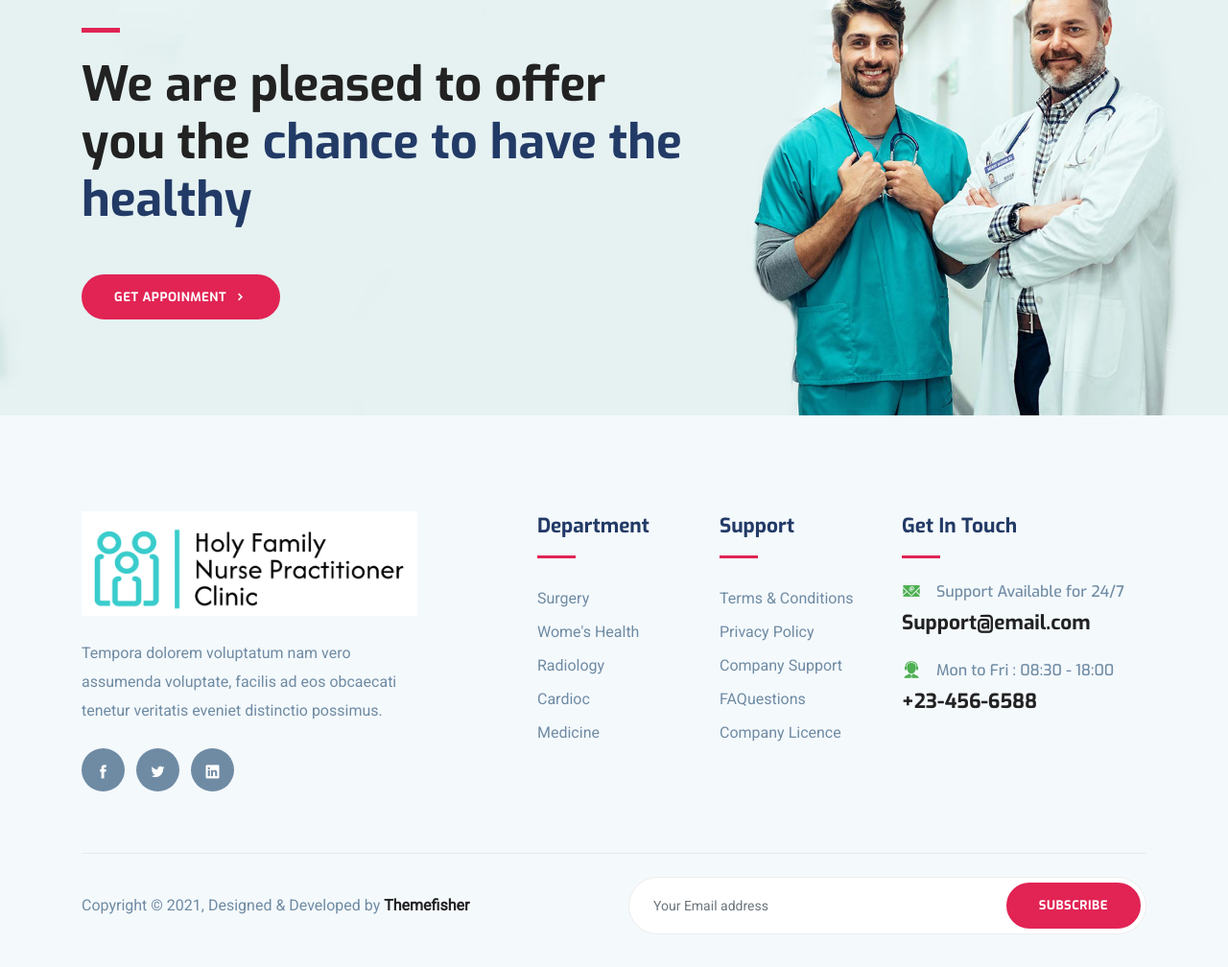
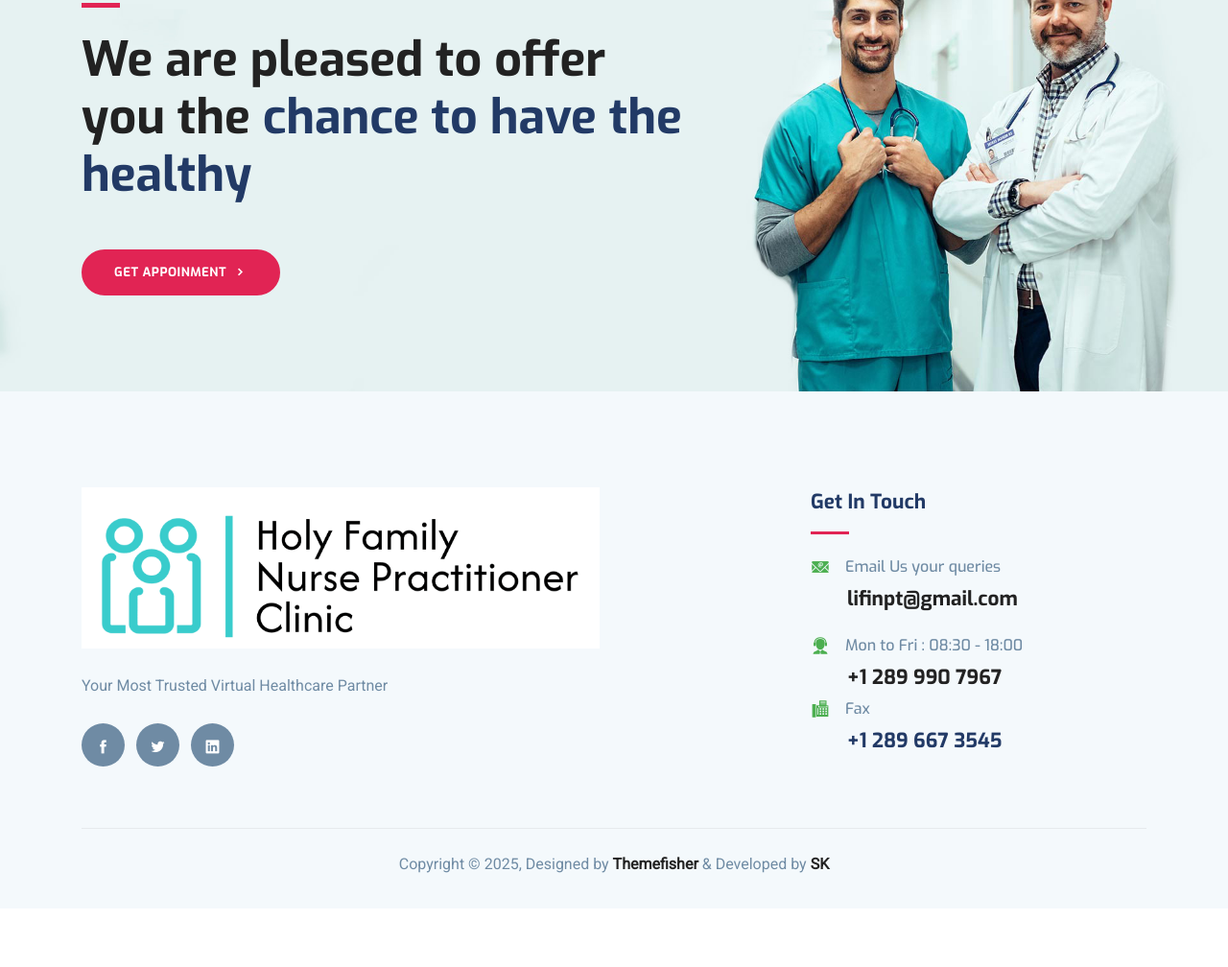
Before and after one commit to ShamalKhalid/Holy-Family-NP-Inc, a website: page service.html in a window 1280 px wide. Shown: the part 1501-2509 px from the top of the page at 96% size. After the commit the page ends 2448 px from the top, so only its background shows below. Drawn offline with Linux system fonts and the light colour scheme; some packages are replaced by stand-ins of ours.

Commit message:
updated footers and made some changes

```diff
--- a/css/style.css
+++ b/css/style.css
@@ -1029,6 +1029,7 @@ a:focus {
   text-align: center;
   border: 5px solid #eef2f6;
   padding: 50px 25px;
+  height: 40vh;
 }
 .contact-block i {
   font-size: 50px;
--- a/service.html
+++ b/service.html
@@ -82,9 +82,6 @@
           <div class="col-md-12">
             <div class="block text-center">
               <h1 class="text-white">Our services</h1>
-              <span class="text-capitalize mb-5 text-sm text-white"
-                >What We Do</span
-              >
             </div>
           </div>
         </div>
@@ -215,15 +212,12 @@
     <footer class="footer section gray-bg">
       <div class="container">
         <div class="row">
-          <div class="col-lg-4 mr-auto col-sm-6">
+          <div class="col-lg-6 mr-auto col-sm-6">
             <div class="widget mb-5 mb-lg-0">
               <div class="logo mb-4">
                 <img src="images/logo.png" alt="" class="img-fluid" />
               </div>
-              <p>
-                Tempora dolorem voluptatum nam vero assumenda voluptate, facilis
-                ad eos obcaecati tenetur veritatis eveniet distinctio possimus.
-              </p>
+              <p>Your Most Trusted Virtual Healthcare Partner</p>
 
               <ul class="list-inline footer-socials mt-4">
                 <li class="list-inline-item">
@@ -245,37 +239,7 @@
             </div>
           </div>
 
-          <div class="col-lg-2 col-md-6 col-sm-6">
-            <div class="widget mb-5 mb-lg-0">
-              <h4 class="text-capitalize mb-3">Department</h4>
-              <div class="divider mb-4"></div>
-
-              <ul class="list-unstyled footer-menu lh-35">
-                <li><a href="#!">Surgery </a></li>
-                <li><a href="#!">Wome's Health</a></li>
-                <li><a href="#!">Radiology</a></li>
-                <li><a href="#!">Cardioc</a></li>
-                <li><a href="#!">Medicine</a></li>
-              </ul>
-            </div>
-          </div>
-
-          <div class="col-lg-2 col-md-6 col-sm-6">
-            <div class="widget mb-5 mb-lg-0">
-              <h4 class="text-capitalize mb-3">Support</h4>
-              <div class="divider mb-4"></div>
-
-              <ul class="list-unstyled footer-menu lh-35">
-                <li><a href="#!">Terms & Conditions</a></li>
-                <li><a href="#!">Privacy Policy</a></li>
-                <li><a href="#!">Company Support </a></li>
-                <li><a href="#!">FAQuestions</a></li>
-                <li><a href="#!">Company Licence</a></li>
-              </ul>
-            </div>
-          </div>
-
-          <div class="col-lg-3 col-md-6 col-sm-6">
+          <div class="col-lg-4 col-md-6 col-sm-6">
             <div class="widget widget-contact mb-5 mb-lg-0">
               <h4 class="text-capitalize mb-3">Get in Touch</h4>
               <div class="divider mb-4"></div>
@@ -283,10 +247,10 @@
               <div class="footer-contact-block mb-4">
                 <div class="icon d-flex align-items-center">
                   <i class="icofont-email mr-3"></i>
-                  <span class="h6 mb-0">Support Available for 24/7</span>
+                  <span class="h6 mb-0">Email Us your queries</span>
                 </div>
-                <h4 class="mt-2">
-                  <a href="mailto:support@email.com">Support@email.com</a>
+                <h4 class="mt-2" style="margin-left: 38px">
+                  <a href="mailto:lifinpt@gmail.com">lifinpt@gmail.com</a>
                 </h4>
               </div>
 
@@ -295,8 +259,18 @@
                   <i class="icofont-support mr-3"></i>
                   <span class="h6 mb-0">Mon to Fri : 08:30 - 18:00</span>
                 </div>
-                <h4 class="mt-2">
-                  <a href="tel:+23-345-67890">+23-456-6588</a>
+                <h4 class="mt-2" style="margin-left: 38px">
+                  <a href="tel:+1 2899907967">+1 289 990 7967</a>
+                </h4>
+              </div>
+
+              <div class="footer-contact-block">
+                <div class="icon d-flex align-items-center">
+                  <i class="icofont-fax mr-3"></i>
+                  <span class="h6 mb-0">Fax</span>
+                </div>
+                <h4 class="mt-2" style="margin-left: 38px">
+                  <a>+1 289 667 3545</a>
                 </h4>
               </div>
             </div>
@@ -304,26 +278,12 @@
         </div>
 
         <div class="footer-btm py-4 mt-5">
-          <div class="row align-items-center justify-content-between">
-            <div class="col-lg-6">
+          <div class="row align-items-center">
+            <div class="col-lg-12 text-center">
               <div class="copyright">
-                Copyright &copy; 2021, Designed &amp; Developed by
-                <a href="https://themefisher.com/">Themefisher</a>
-              </div>
-            </div>
-            <div class="col-lg-6">
-              <div class="subscribe-form text-lg-right mt-5 mt-lg-0">
-                <form action="#" class="subscribe">
-                  <input
-                    type="text"
-                    class="form-control"
-                    placeholder="Your Email address"
-                    required
-                  />
-                  <button type="submit" class="btn btn-main-2 btn-round-full">
-                    Subscribe
-                  </button>
-                </form>
+                Copyright &copy; 2025, Designed by
+                <a href="https://themefisher.com/">Themefisher</a> &amp;
+                Developed by <a href="https://shamalkhalidnp.netlify.app">SK</a>
               </div>
             </div>
           </div>
```
Also changed, not shown: about.html (+23 -61 lines), contact.html (+53 -82 lines), index.html (+23 -60 lines).
